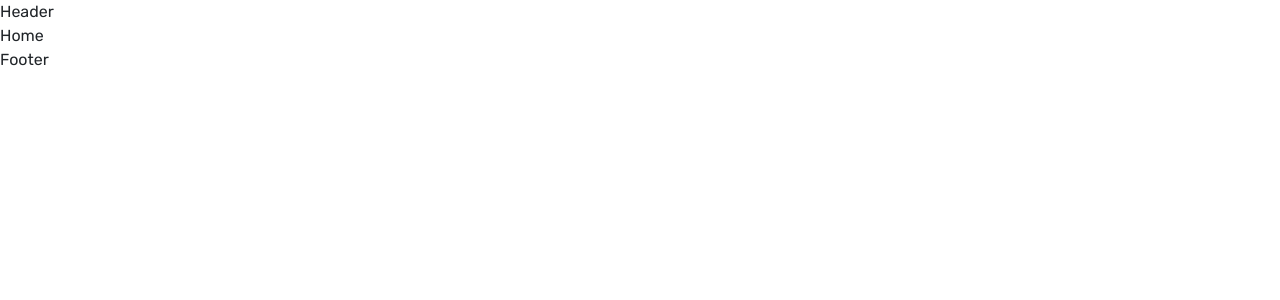
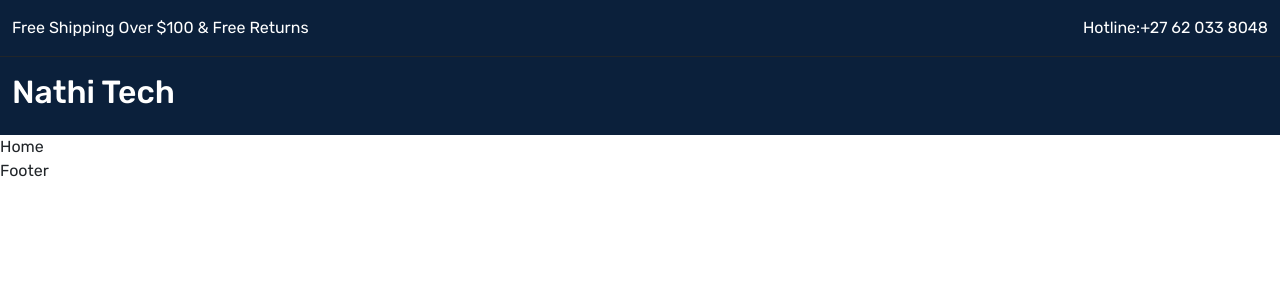
Before and after one commit to Inathi-M/Nathi-Tech, a React (Create React App) app: page / in a window 1280 px wide. Shown: the top 300 px of the page. Built offline with nearby package versions, Linux system fonts and the light colour scheme.

Commit message:
Integrated the CSS dependancies

```diff
--- a/public/index.html
+++ b/public/index.html
@@ -17,6 +17,12 @@
       rel="stylesheet"
     />
     <link
+      href="https://cdn.jsdelivr.net/npm/bootstrap@5.1.3/dist/css/bootstrap.min.css"
+      rel="stylesheet"
+      integrity="sha384-1BmE4kWBq78iYhFldvKuhfTAU6auU8tT94WrHftjDbrCEXSU1oBoqyl2QvZ6jIW3"
+      crossorigin="anonymous"
+    />
+    <link
       href="https://cdn.jsdelivr.net/npm/bootstrap@5.3.0-alpha3/dist/css/bootstrap.min.css"
       rel="stylesheet"
       integrity="sha384-KK94CHFLLe+nY2dmCWGMq91rCGa5gtU4mk92HdvYe+M/SXH301p5ILy+dN9+nJOZ"
@@ -24,7 +30,7 @@
     />
     <link rel="manifest" href="%PUBLIC_URL%/manifest.json" />
 
-    <title>React Redux App</title>
+    <title>Nathi Tech</title>
   </head>
   <body>
     <noscript>You need to enable JavaScript to run this app.</noscript>
--- a/src/App.css
+++ b/src/App.css
@@ -1,7 +1,26 @@
-*{
+* {
   margin: 0;
+  padding: 0;
+  box-sizing: border-box;
+}
+:root {
+  --color-0b203b: #0b203b;
+  --color-1a3a63: #1a3a63;
+}
 
+body {
+  font-family: "Rubik", sans-serif;
 }
-body{
-  font-family: 'Rubik', sans-serif;
+a {
+  text-decoration: none;
+  display: inline-block;
 }
+/* Header Part*/
+.header-top-strip {
+  background-color: var(--color-0b203b);
+  border-bottom: 1px solid;
+}
+.header-upper {
+  background-color: var(--color-0b203b);
+}
+/* Header Part Ends Here*/
--- a/src/app/store.js
+++ b/src/app/store.js
@@ -1,5 +1,5 @@
-import { configureStore } from '@reduxjs/toolkit';
-import counterReducer from '../features/counter/counterSlice';
+import { configureStore } from "@reduxjs/toolkit";
+import counterReducer from "../features/counter/counterSlice";
 
 export const store = configureStore({
   reducer: {
--- a/src/components/Header.js
+++ b/src/components/Header.js
@@ -1,7 +1,42 @@
 import React from "react";
-
+import { Navlink, Link } from "react-router-dom";
 const Header = () => {
-  return <div>Header</div>;
+  return (
+    <>
+      <header className="header-top-strip py-3">
+        <div className="container-xxl">
+          <div className="row">
+            <div className="col-6">
+              <p className="text-white mb-0">
+                Free Shipping Over $100 & Free Returns
+              </p>
+            </div>
+            <div className="col-6">
+              <p className="text-end text-white mb-0">
+                Hotline:
+                <a className="text-white" href="tel:+27 620338048">
+                  +27 62 033 8048
+                </a>
+              </p>
+            </div>
+          </div>
+        </div>
+      </header>
+      <header className="header-upper py-3">
+        <div className="container-xxl">
+          <div className="row">
+            <div className="col-2">
+              <h2>
+                <Link className="text-white ">Nathi Tech</Link>
+              </h2>
+            </div>
+            <div className="col-5"></div>
+            <div className="col-5"></div>
+          </div>
+        </div>
+      </header>
+    </>
+  );
 };
 
 export default Header;
```
